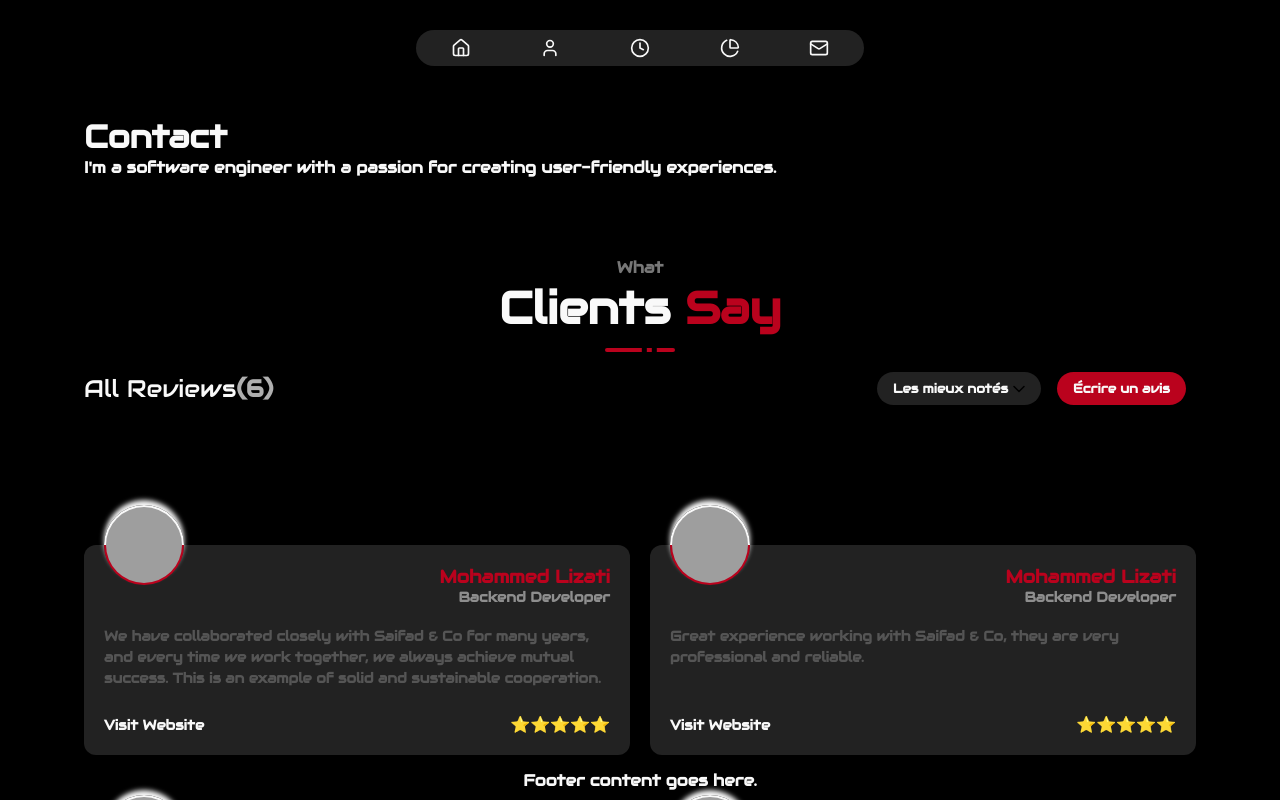
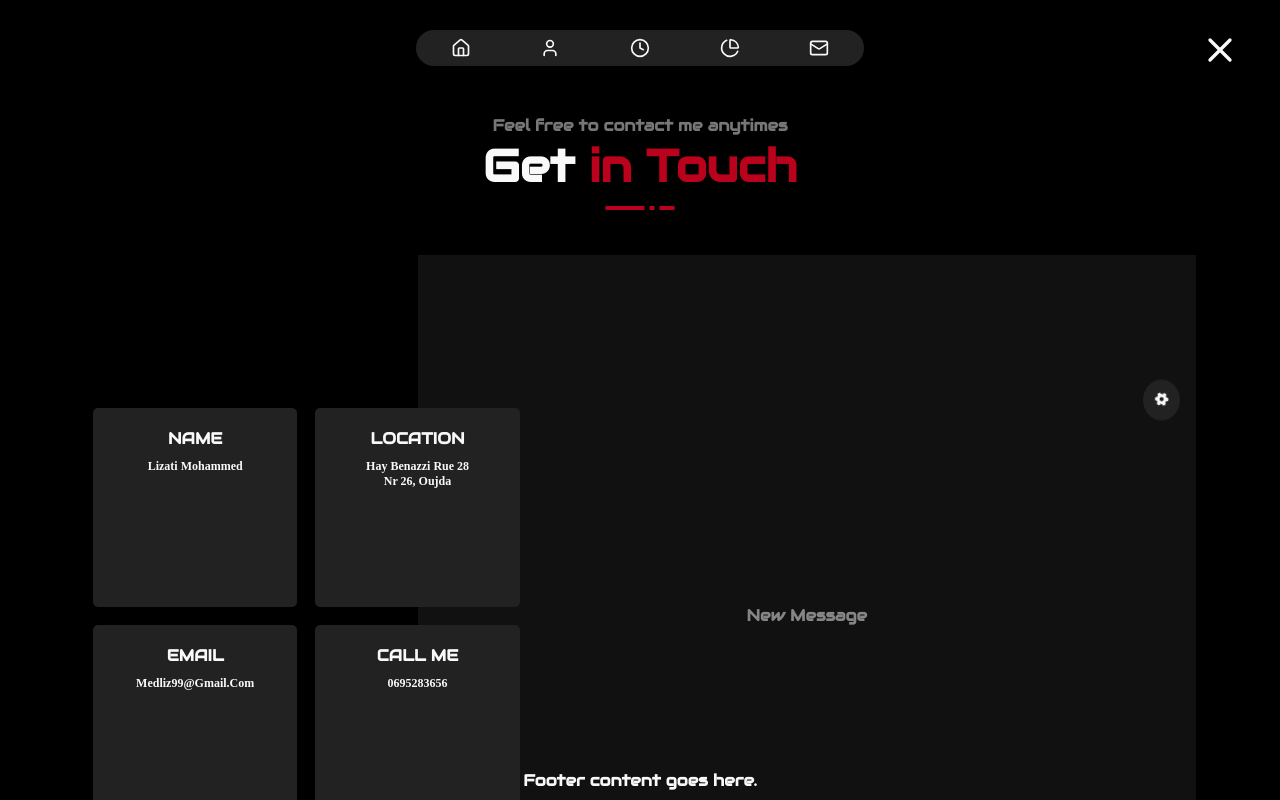
Before and after one commit to lizati99/NextGen-Portfolio, a React (Create React App) app: page /contact in a window 1280 px wide. Shown: the top 800 px of the page. Built offline with nearby package versions, Linux system fonts and the light colour scheme; grey boxes are pictures that could not be loaded.

Commit message:
added a contact section with contact form.

```diff
--- /dev/null
+++ b/src/Components/Contact/ContactContent.jsx
@@ -0,0 +1,60 @@
+import classes from "./ContactContent.module.css";
+
+export default function ContactContent() {
+    return (
+        <div className={classes.contact_content}>
+            <div className={classes.start}>
+                <div className={classes.container}>
+                    <div className={classes.contact_info}>
+                        <div className={classes.info}>
+                            <div className={classes.info_icon}><i className="fa-solid fa-signature"></i></div>
+                            <div>
+                                <h4>NAME</h4>
+                                <p className={classes.text}>Lizati Mohammed</p>
+                            </div>
+                        </div>
+                        <div className={classes.info}>
+                            <div className={classes.info_icon}><i className="fa-solid fa-location-dot"></i></div>
+                            <div>
+                                <h4>LOCATION</h4>
+                                <p className={classes.text}>hay benazzi rue 28 <p>nr 26, oujda</p></p>
+                            </div>
+                        </div>
+                        <div className={classes.info}>
+                            <div className={classes.info_icon}><i className="fa-solid fa-envelope"></i></div>
+                            <div>
+                                <h4>EMAIL</h4>
+                                <p className={classes.text}>medliz99@gmail.com</p>
+                            </div>
+                        </div>
+                        <div className={classes.info}>
+                            <div className={classes.info_icon}><i className="fa-solid fa-phone"></i></div>
+                            <div>
+                                <h4>CALL ME</h4>
+                                <p className={classes.text}>0695283656</p>
+                            </div>
+                        </div>
+                    </div>
+                </div>
+            </div>
+            <div className={classes.end}>
+                <div className={classes.container}>
+                    <div className={`${classes.nv_message} ${classes.active}`}><a href="#">New Message</a></div>
+                    <form action="" method="get">
+                        <h1>Contact <span>Us</span></h1>
+                        <div className={classes.input_group}>
+                            <input type="text" id="name" placeholder="Enter your Name" />
+                            <input type="text" id="email" placeholder="Enter a valid email address" />
+                        </div>
+                        <input type="text" id="subject" placeholder="Enter your Subject" />
+                        <textarea id="text" cols="30" rows="10"></textarea>
+                        <p className={classes.errors}></p>
+                        <div className={classes.button_group}>
+                            <button type="submit" className={classes.send_message}>Send <i className="fa-solid fa-paper-plane"></i></button>
+                        </div>
+                    </form>
+                </div>
+            </div>
+        </div>
+    );
+}
--- /dev/null
+++ b/src/Components/Contact/ContactContent.module.css
@@ -0,0 +1,203 @@
+.contact_content {
+    width: 100%;
+    height: 90vh;
+    max-height: 100vh;
+    margin-top: 60px;
+    display: flex;
+    flex-wrap: wrap;
+    position: relative;
+}
+.contact_content .start {
+    width: 30%;
+    height: 100%;
+}
+.start .contact_info {
+    position: absolute;
+    top: 50%;
+    left: 0%;
+    transform: translateY(-50%);
+    display: flex;
+    flex-wrap: wrap;
+    width: 40%;
+    height: 60%;
+    z-index: 1002;
+}
+.contact_info .info {
+    width: calc(50% - 4%);
+    height: calc(50% - 4%);
+    background-color: #222;
+    margin: 2%;
+    border-radius: 5px;
+    overflow: hidden;
+    padding: 10px;
+}
+.info .info_icon {
+    width: 100%;
+    height: auto;
+    text-align: center;
+}
+.info_icon i {
+    font-size: 45px;
+}
+.info h4 {
+    text-align: center;
+    margin-top: 10px;
+    margin-bottom: 10px;
+    color: var(--color_secondary);
+}
+.info p {
+    font-family: 'Poppins';
+    font-size: 12px;
+    text-transform: capitalize;
+    overflow: hidden;
+    text-overflow: ellipsis;
+    text-align: center;
+}
+.contact_content .end {
+    width: 70%;
+    height: 100%;
+    background-color: #111;
+    position: relative;
+}
+.nv_message {
+    display: none;
+    position: absolute;
+    top: 50%;
+    left: 50%;
+    height: auto;
+    width: auto;
+    transform: translate(-50%, -50%);
+}
+.nv_message a {
+    padding: 10px 20px;
+    background-color: var(--color_secondary);
+    border-radius: 2px;
+    cursor: pointer;
+    opacity: .5;
+}
+.nv_message a:hover {
+    opacity: 1;
+}
+form {
+    display: none;
+    position: absolute;
+    right: 8%;
+    top: 50%;
+    transform: translateY(-50%);
+    width: 70%;
+}
+form h1 span {
+    color: var(--color_secondary);
+}
+form input,
+form textarea,
+.input_group input {
+    display: block;
+    width: 100%;
+    padding: 10px 15px;
+    background-color: #222;
+    font-family: 'Poppins';
+    font-size: 12px;
+    outline: none;
+    border: 1px solid #333;
+    margin: 10px 0;
+    opacity: .5;
+    transition: .5s;
+}
+form textarea {
+    max-height: 130px;
+    margin-top: 20px;
+}
+form .input_group {
+    display: flex;
+    flex-wrap: wrap;
+    justify-content: space-between;
+}
+.input_group input {
+    width: calc(50% - 10px);
+}
+form .button_group {
+    text-align: end;
+}
+.send_message {
+    all: unset;
+    background-color: var(--color_secondary);
+    padding: 10px;
+    opacity: .5;
+    cursor: pointer;
+    border-radius: 2px;
+    transition: .5s;
+}
+.send_message:hover,
+form input:hover,
+form textarea:hover,
+.input_group input:hover {
+    opacity: 1;
+}
+
+@media screen and (max-width: 991px) {
+    .contact_content {
+        display: block;
+        height: auto;
+    }
+    .contact_content .start {
+        width: 100%;
+        height: auto;
+    }
+    .start .contact_info {
+        position: relative;
+        transform: none;
+        display: flex;
+        flex-wrap: wrap;
+        width: 100%;
+        height: auto;
+    }
+    .info {
+        display: flex;
+        height: 120px !important;
+        justify-content: center;
+        align-items: center;
+        padding: 0 !important;
+    }
+    .info .info_icon {
+        width: 30%;
+    }
+    .info div {
+        width: 70%;
+    }
+    .info h4, .info p {
+        text-align: start;
+    }
+    .contact_content .end {
+        width: 100%;
+        height: 75vh;
+    }
+    .end form {
+        position: relative;
+        transform: none;
+        width: 70%;
+        margin: auto;
+        right: unset;
+        top: unset;
+        padding: 50px 0;
+    }
+    form .button_group {
+        text-align: end;
+    }
+    form .send_message {
+        float: unset;
+    }
+}
+
+@media screen and (max-width: 767px) {
+    .contact_info .info {
+        height: 90px !important;
+    }
+    .info_icon i {
+        font-size: 30px;
+    }
+}
+
+.active{
+    display: block !important;
+}
--- /dev/null
+++ b/src/Components/ui/Settings/Settings.jsx
@@ -0,0 +1,30 @@
+import { useState } from "react";
+import { FontAwesomeIcon } from "@fortawesome/react-fontawesome";
+import { faGear } from "@fortawesome/free-solid-svg-icons";
+import classes from "./Settings.module.css";
+
+export default function Settings() {
+  const [isOpen, setIsOpen] = useState(false);
+
+  return (
+    <div className={classes.settings}>
+      <button onClick={() => setIsOpen(!isOpen)} className={classes.settingsButton}>
+        <FontAwesomeIcon icon={faGear} size={20} />
+      </button>
+
+      {isOpen && (
+        <div className={classes.settingsPanel}>
+          <h3>Settings : </h3>
+          <label>
+            <span>Languages : </span>
+            <select>
+              <option value="ar">العربية</option>
+              <option value="en">English</option>
+              <option value="fr">Français</option>
+            </select>
+          </label>
+        </div>
+      )}
+    </div>
+  );
+}
--- /dev/null
+++ b/src/Components/ui/Settings/Settings.module.css
@@ -0,0 +1,43 @@
+.settings {
+  position: fixed;
+  top: 50%;
+  right: 100px;
+  transform: translateY(-50%);
+  z-index: 1;
+}
+
+.settingsButton {
+  background-color: var(--color-overlay);
+  border: none;
+  padding: 12px;
+  border-radius: 50%;
+  cursor: pointer;
+  transition: background 0.3s;
+}
+
+.settingsButton:hover {
+  background-color: var(--color-secondary);
+}
+
+.settingsButton svg{
+    transform: rotate(0deg);
+    animation: rotated 2s ease-in-out infinite;
+}
+
+@keyframes rotated {
+    0% {
+        transform: rotate(0deg);
+    }
+    100% {
+        transform: rotate(360deg);
+    }
+}
+.settingsPanel {
+  position: fixed;
+  top: 2px;
+  right: 45px;
+  background: var(--color-overlay);
+  padding: 16px;
+  border-radius: 8px;
+  width: 200px;
+}
--- a/src/Layouts/PublicLayouts.jsx
+++ b/src/Layouts/PublicLayouts.jsx
@@ -3,6 +3,7 @@ import { useEffect, useState } from "react";
 import Footer from "../Components/Common/Footer/Footer";
 import Navbar from "../Components/Common/Navbar/Navbar";
 import OverlayEffect from "../Components/ui/Overlay/OverlayEffect";
+import Settings from "../Components/ui/Settings/Settings";
 
 export default function PublicLayouts() {
   const location = useLocation();
@@ -16,7 +17,8 @@ export default function PublicLayouts() {
       <OverlayEffect isShow={isShowOverlay} />
       <Navbar />
       <div className={`container`}>
-          <Outlet />
+        <Settings />
+        <Outlet />
       </div>
       <Footer />
     </>
--- a/src/Pages/ContactPage.jsx
+++ b/src/Pages/ContactPage.jsx
@@ -1,10 +1,14 @@
+import MainHeading from "../Components/Common/MainHeading/MainHeading";
+import ContactContent from "../Components/Contact/ContactContent";
 import Testimonial from "../Components/ui/Testimonial/Testimonial";
+import Close from "./../Components/ui/ClosePage/Close";
 
 export default function ContactPage(){
     return <>
-        <div className="box">
-            <h1>Contact</h1>
-            <p>I'm a software engineer with a passion for creating user-friendly experiences.</p>
+        <div class="box">
+            <Close />
+            <MainHeading smallText="Feel free to contact me anytimes" mainText="Get" highlightedText="in Touch" />
+            <ContactContent />
             <Testimonial />
         </div>
     </>
```
